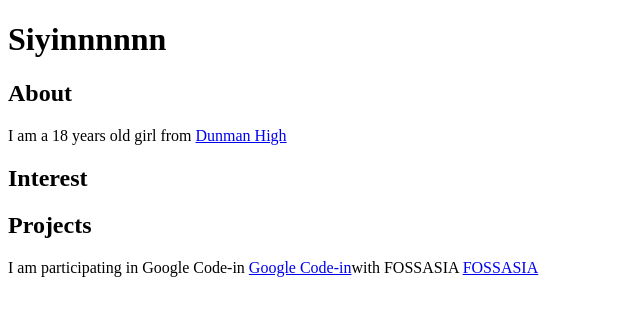
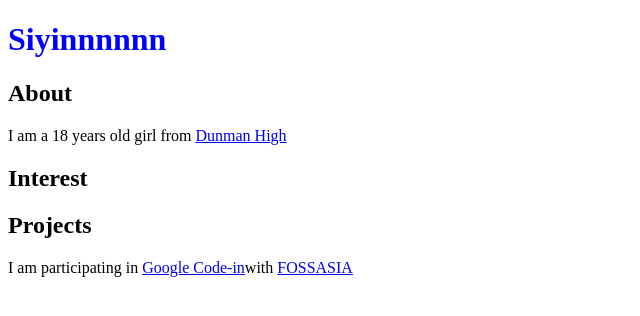
Before and after one commit to Francescaaa/Francescaaa.github.io, a plain HTML site: page index.html in a window 1280 px wide. Shown: the whole page, without its empty margins (0-640 px from the left). Drawn offline with Linux system fonts and the light colour scheme.

Commit message:
Update index.html

```diff
--- a/index.html
+++ b/index.html
@@ -1,6 +1,7 @@
 <!DOCTYPE html>
 <html>
   <head>
+  <link rel="stylesheet" href="style.css"/>
     <title>My Portfolio(Francesca)</title>
   </head>
   <body>
@@ -14,7 +15,7 @@
         </p>
      <h2>Projects</h2>
         <p>
-        I am participating in Google Code-in <a href="https://developers.google.com/open-source/gci/">Google Code-in</a>with FOSSASIA <a href="https://fossasia.org/">FOSSASIA</a>
+        I am participating in <a href="https://developers.google.com/open-source/gci/">Google Code-in</a>with <a href="https://fossasia.org/">FOSSASIA</a>
         </p>
   </body>
 
```
